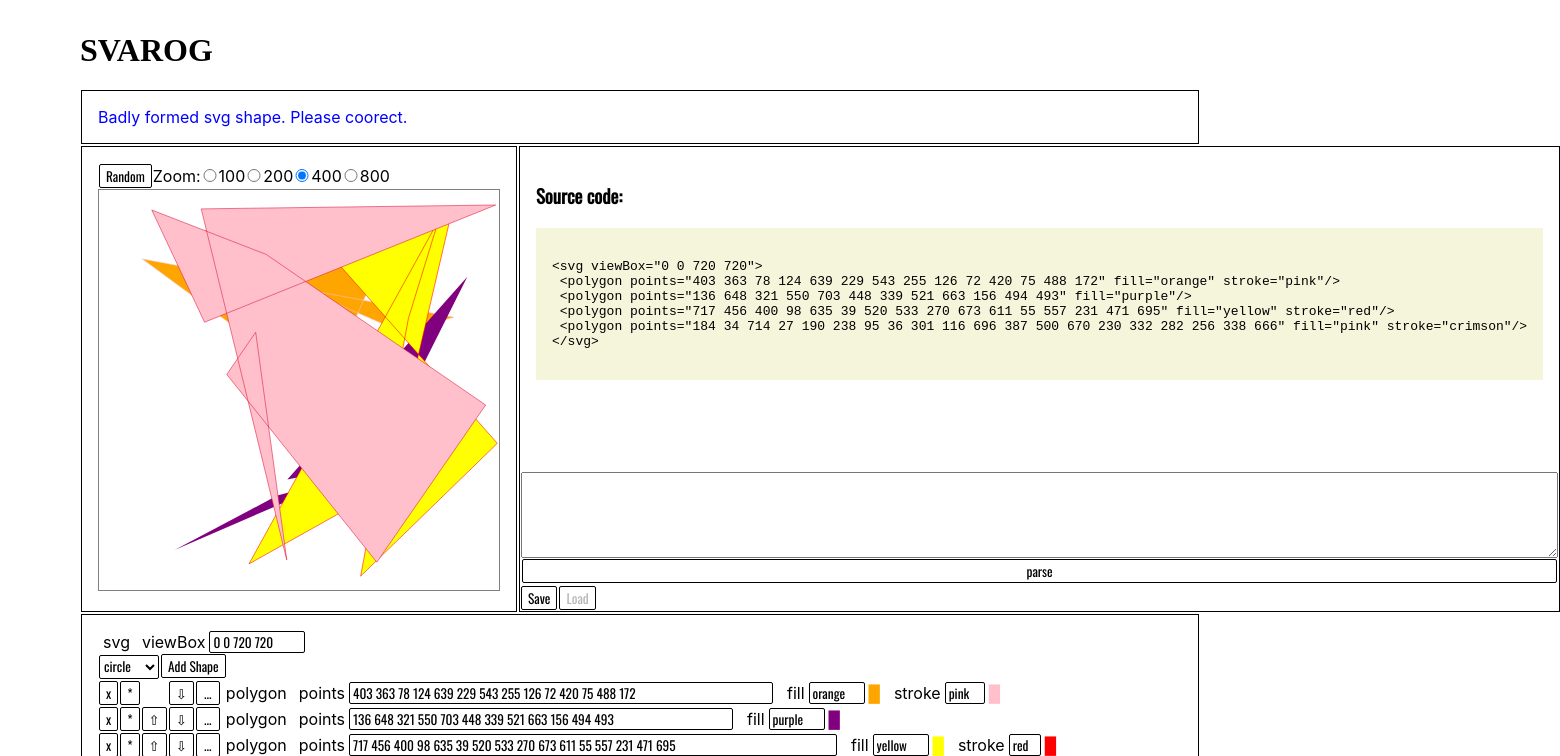
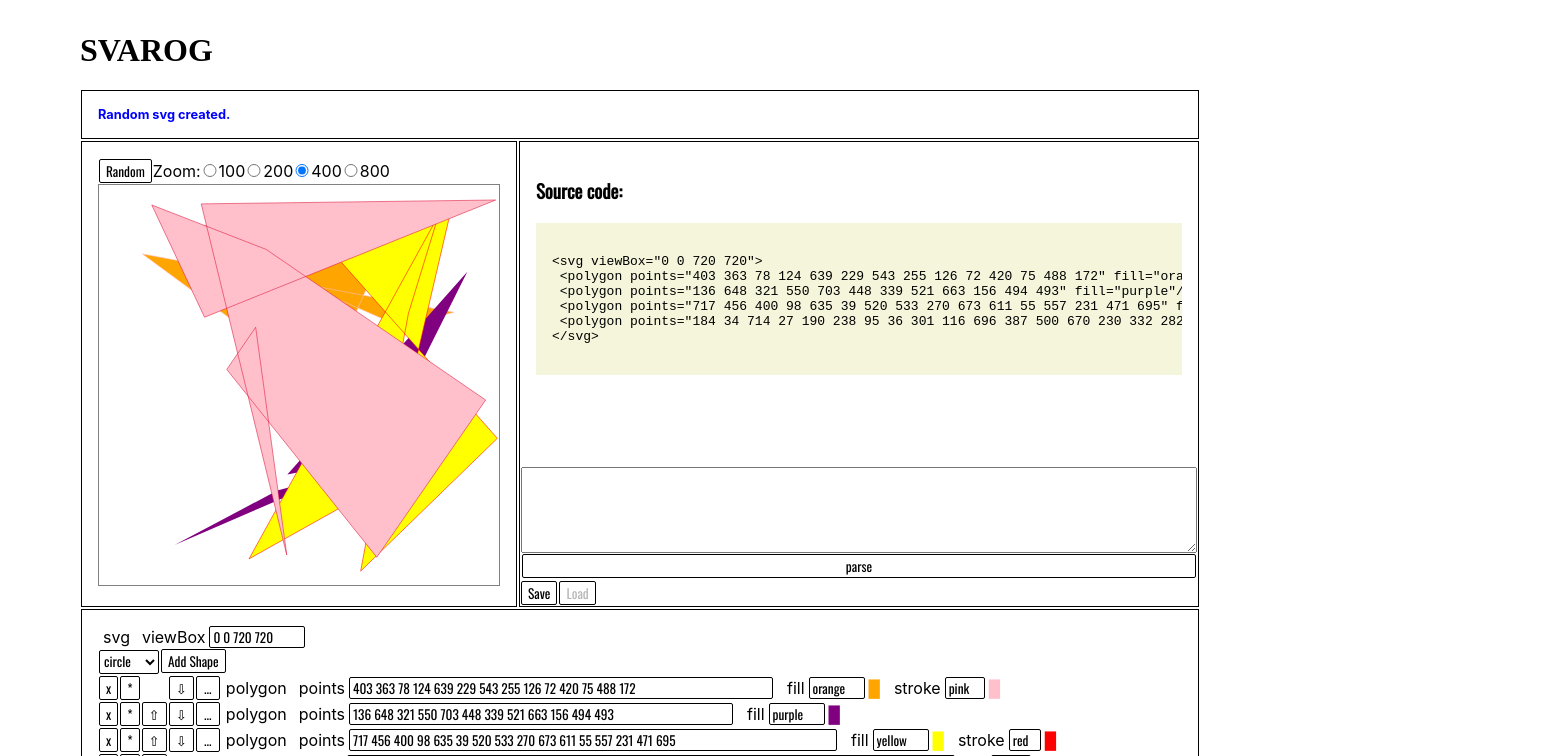
Before and after one commit to crianonim/svarog, a React (Create React App) app: page / in a window 1280 px wide. Both pictures are taken after a click on the button "Random". Shown: the top 756 px of the page, 1560 px wide, since content can reach past the window. Built offline with nearby package versions, Linux system fonts and the light colour scheme; a web font is replaced by a local one.

Commit message:
Style corrections with right panel

```diff
--- a/src/App.css
+++ b/src/App.css
@@ -21,3 +21,6 @@ h1 {
 .flex-align-center{
   align-items: center;
 }
+.right-panel {
+  overflow: hidden;
+}
--- a/src/App.js
+++ b/src/App.js
@@ -23,7 +23,7 @@ const App = () => {
   const [svgAttrs, setSvgAttrs] = useState({ viewBox: "0 0 720 720" });
   const [selectedShape, setSelectedShape] = useState(null);
   const [saved,setSaved] = useState(localStorage.getItem('save'));
-  const [message,setMessage] = useState("Badly formed svg shape. Please coorect.")
+  const [message,setMessage] = useState(null)
 
   // helpers
   const moveShape = (step) => (movedShape) => {
@@ -47,14 +47,16 @@ const App = () => {
              console.log({cSvg});
              setShapes(cSvg.shapes);
              setSvgAttrs(cSvg.attributes);
+             setMessage("Random svg created.")
       }}/>
-     <div className="flex-column flex-grow bordered margined">
+     <div className="flex-column flex-grow bordered margined right-panel">
       <CodePanel shapes={shapes} svgAttrs={svgAttrs} />
       <InputTextArea msg={setMessage} change={setShapes} />
       <div>
         <button onClick={ ()=>{
           localStorage.setItem("save",JSON.stringify({attributes:svgAttrs,shapes}));
           setSaved(true);
+          setMessage("SVG shape saved.");
          }
         }>Save</button>
         <button onClick={()=>{
@@ -62,6 +64,7 @@ const App = () => {
           if (obj){
             setShapes(obj.shapes);
             setSvgAttrs(obj.attributes);
+            setMessage("SVG shape loaded.")
           }
         }} disabled={!saved} >Load</button>
       </div>
--- a/src/CodePanel.css
+++ b/src/CodePanel.css
@@ -7,4 +7,5 @@
 .code-content{
     padding: 1rem;
     background-color: beige;
+    overflow: hidden;
 }
--- a/src/Messages.css
+++ b/src/Messages.css
@@ -1,6 +1,9 @@
 .message {
     padding: 1rem;
     margin: 0;
+    font-size: 0.8rem;
+    font-weight: bold;
+    cursor: pointer;
 }
 .message-type-e {
     color: red;
```
